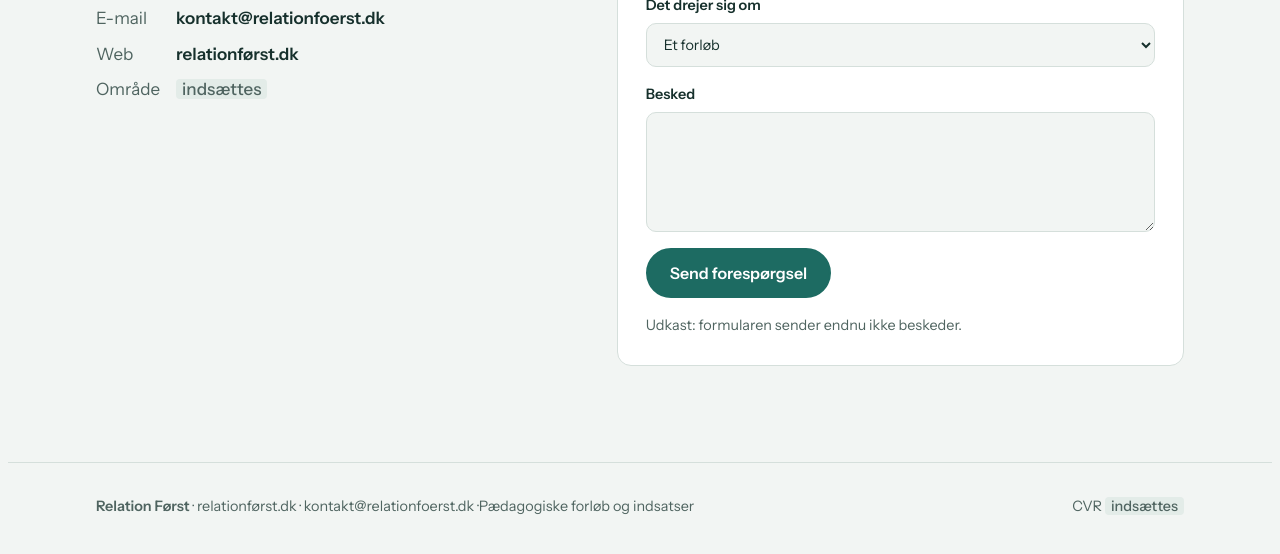
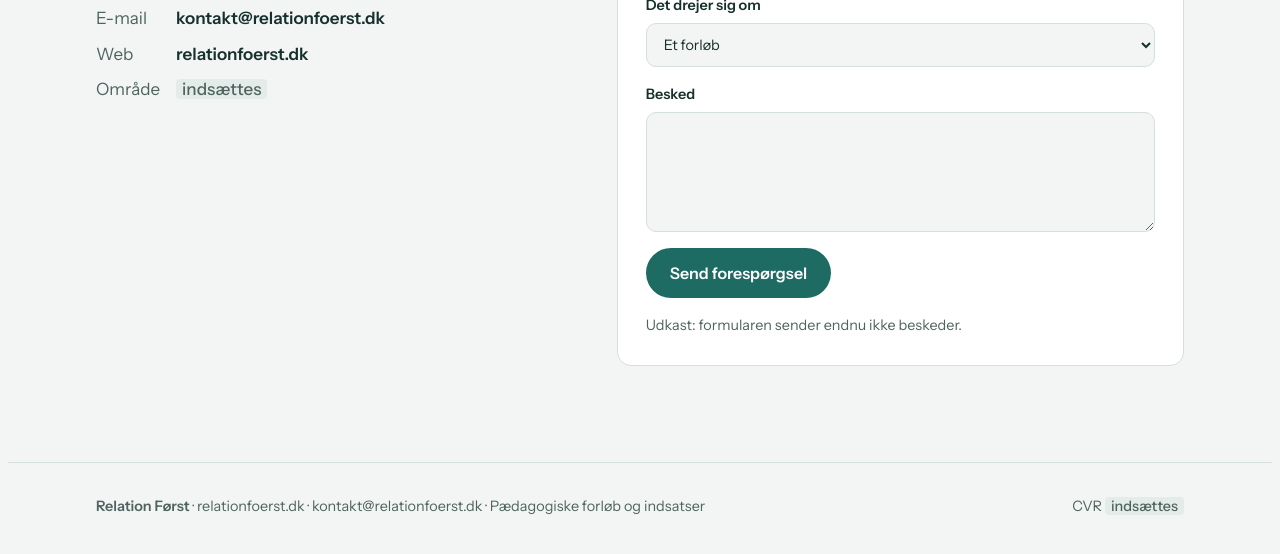
Before and after one commit to Ismails99/relationfoerst, a plain HTML site: page index.html in a window 1280 px wide. Shown: the part 3527-4081 px from the top of the page. Drawn offline with nearby package versions, Linux system fonts and the light colour scheme.

Commit message:
Brug relationfoerst.dk som hovedadresse
Co-Authored-By: Claude Opus 5.5 <noreply@anthropic.com>
Claude-Session: https://claude.ai/code/session_01Ty5utSXuxcqTwGdVVr5ipm

```diff
--- a/index.html
+++ b/index.html
@@ -276,7 +276,7 @@ footer .wrap{display:flex;flex-wrap:wrap;gap:12px 32px;justify-content:space-bet
         <dl>
           <dt>Telefon</dt><dd><span class="ph">indsættes</span></dd>
           <dt>E-mail</dt><dd>kontakt@relationfoerst.dk</dd>
-          <dt>Web</dt><dd>relationførst.dk</dd>
+          <dt>Web</dt><dd>relationfoerst.dk</dd>
           <dt>Område</dt><dd><span class="ph">indsættes</span></dd>
         </dl>
       </div>
@@ -309,7 +309,7 @@ footer .wrap{display:flex;flex-wrap:wrap;gap:12px 32px;justify-content:space-bet
 
 <footer>
   <div class="wrap">
-    <span><strong>Relation Først</strong> · relationførst.dk · kontakt@relationfoerst.dk ·Pædagogiske forløb og indsatser</span>
+    <span><strong>Relation Først</strong> · relationfoerst.dk · kontakt@relationfoerst.dk · Pædagogiske forløb og indsatser</span>
     <span>CVR <span class="ph">indsættes</span></span>
   </div>
 </footer>
```
